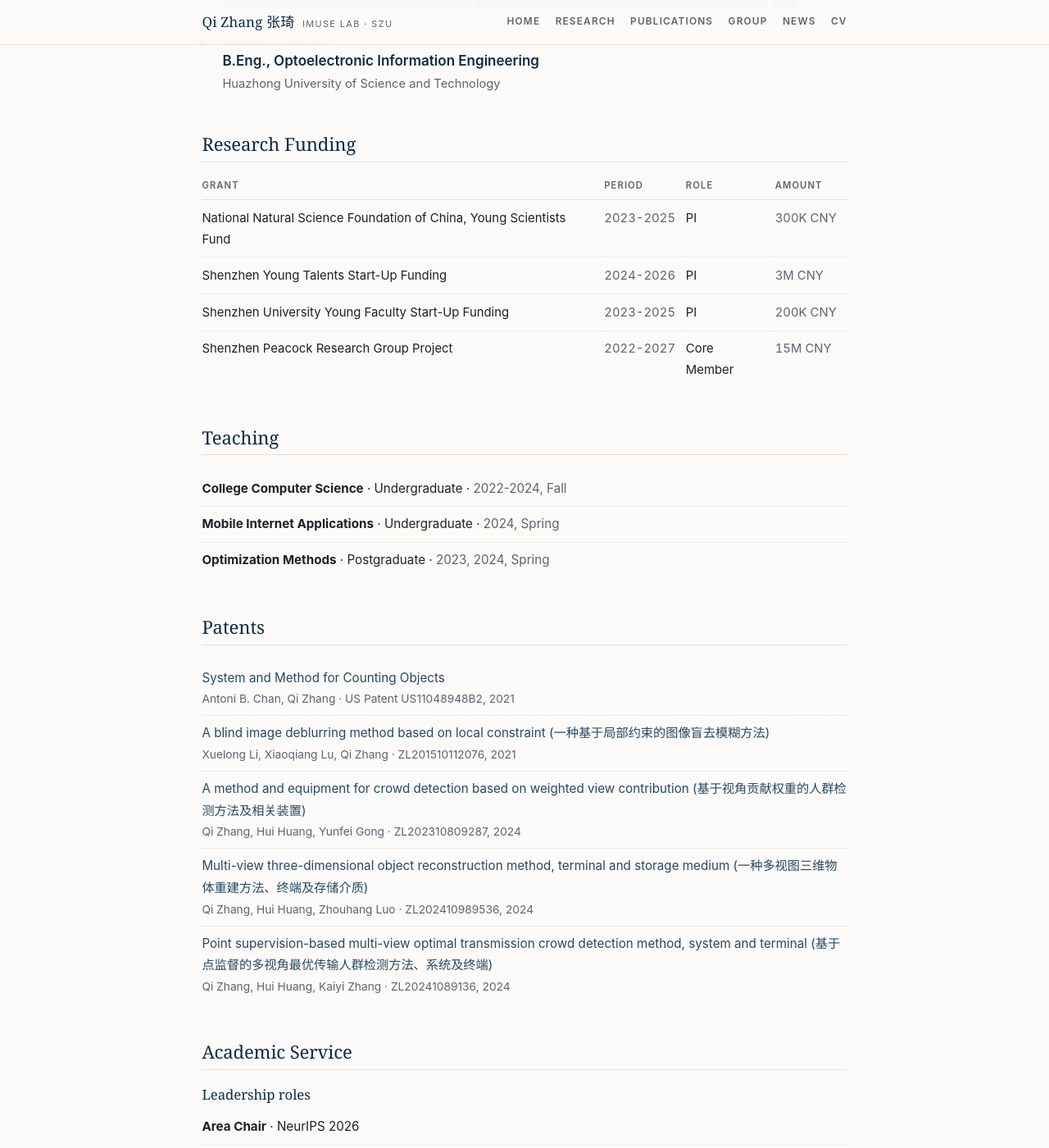
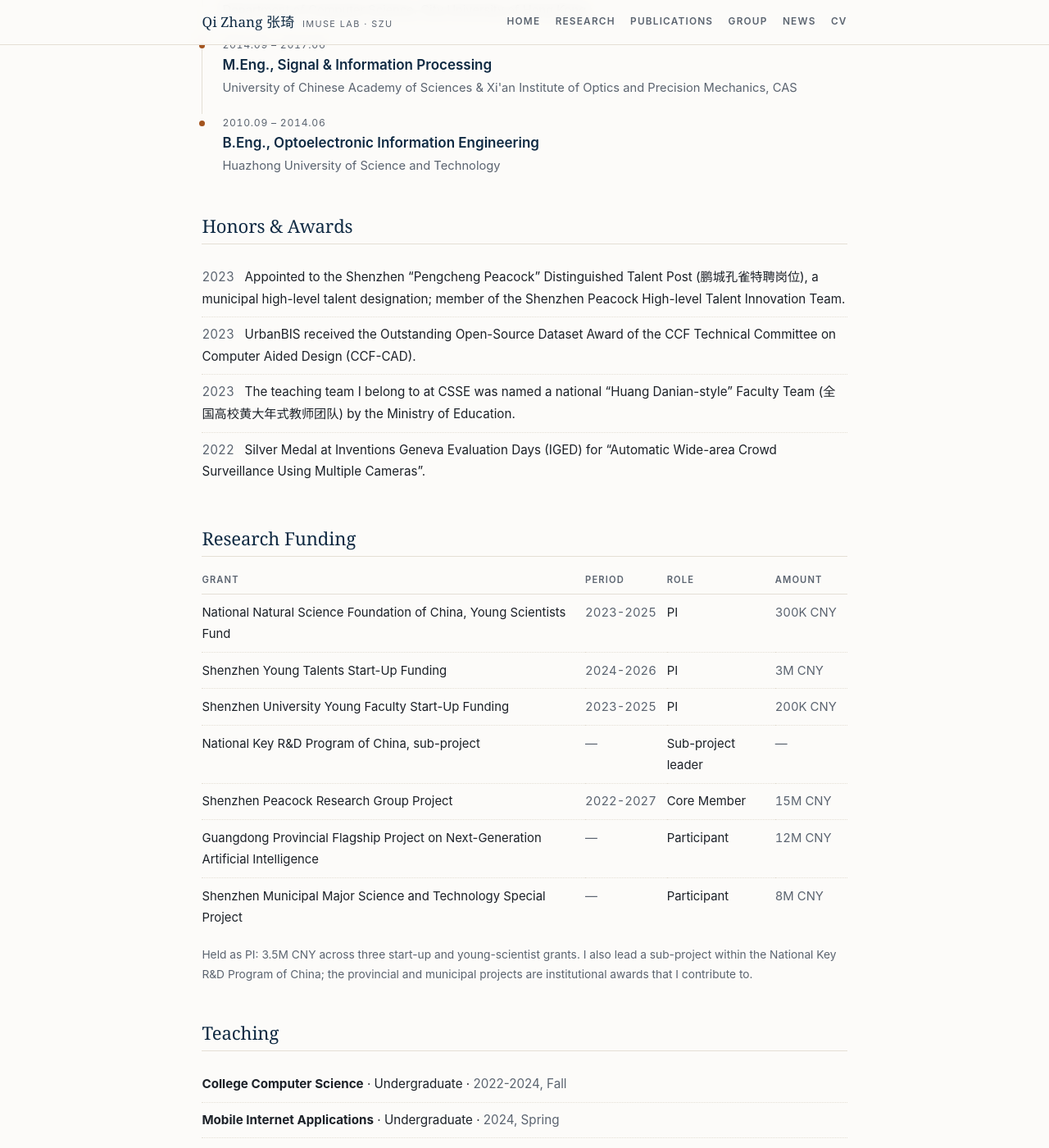
Before and after one commit to zqyq/zqyq.github.io, a Jekyll site: the page built from about/index.html, in a window 1280 px wide and 1400 px high, scrolled down 1264 px. Shown: the whole window at 82% size. Built offline with Jekyll 4.4.1, drawn with Linux system fonts in a browser that asks for light colours; some of the changed text lies outside the part shown.

Commit message:
Carry the credentials the university page already states over to this site
The Chinese staff page at CSSE lists a tenured promotion and doctoral
supervision in 2026, a National Key R&D sub-project, the Pengcheng Peacock
talent post, three society committee seats, ten granted patents and the
2027 Ph.D. pre-admission round. None of it was on this site, so the pages
understated the position they describe.

```diff
--- a/_config.yml
+++ b/_config.yml
@@ -8,6 +8,7 @@
 affiliation_short: Shenzhen University
 affiliation_full: Visual Computing Research Center, College of Computer Science and Software Engineering, Shenzhen University
 email: qi.zhang.opt@gmail.com
+email_szu: qizhang@szu.edu.cn
 github: https://github.com/zqyq
 github_user: zqyq
 linkedin: https://www.linkedin.com/in/qi-zhang-64257488/
--- a/_data/profile.yml
+++ b/_data/profile.yml
@@ -3,9 +3,9 @@
 positions:
   - from: "2026.04"
     to: "now"
-    role: "Associate Professor (Tenured)"
+    role: "Associate Professor (Tenured) & Doctoral Supervisor"
     place: "Visual Computing Research Center, College of Computer Science and Software Engineering, Shenzhen University"
-    note: "Principal Investigator, iMUSE Lab"
+    note: "Principal Investigator, iMUSE Lab &middot; Inspector for postgraduate education, CSSE"
   - from: "2022.08"
     to: "2026.04"
     role: "Assistant Professor"
@@ -46,10 +46,22 @@
     amount: "200K CNY"
     period: "2023-2025"
     role: "PI"
+  - name: "National Key R&D Program of China, sub-project"
+    amount: "&mdash;"
+    period: "&mdash;"
+    role: "Sub-project leader"
   - name: "Shenzhen Peacock Research Group Project"
     amount: "15M CNY"
     period: "2022-2027"
     role: "Core Member"
+  - name: "Guangdong Provincial Flagship Project on Next-Generation Artificial Intelligence"
+    amount: "12M CNY"
+    period: "&mdash;"
+    role: "Participant"
+  - name: "Shenzhen Municipal Major Science and Technology Special Project"
+    amount: "8M CNY"
+    period: "&mdash;"
+    role: "Participant"
 
 teaching:
   - course: "College Computer Science"
@@ -61,6 +73,8 @@
   - course: "Optimization Methods"
     level: "Postgraduate"
     terms: "2023, 2024, Spring"
+
+patent_summary: "Ten granted invention patents to date; the five with public application numbers are listed here."
 
 patents:
   - inventors: ["Antoni B. Chan", "Qi Zhang"]
@@ -83,6 +97,20 @@
     title: "Point supervision-based multi-view optimal transmission crowd detection method, system and terminal (基于点监督的多视角最优传输人群检测方法、系统及终端)"
     number: "ZL20241089136, 2024"
     link: "https://patents.google.com/patent/CN118429781A"
+
+honors:
+  - year: 2023
+    text: "Appointed to the Shenzhen &ldquo;Pengcheng Peacock&rdquo; Distinguished Talent Post (鹏城孔雀特聘岗位), a municipal high-level talent designation; member of the Shenzhen Peacock High-level Talent Innovation Team."
+  - year: 2023
+    text: "UrbanBIS received the Outstanding Open-Source Dataset Award of the CCF Technical Committee on Computer Aided Design (CCF-CAD)."
+  - year: 2023
+    text: "The teaching team I belong to at CSSE was named a national &ldquo;Huang Danian-style&rdquo; Faculty Team (全国高校黄大年式教师团队) by the Ministry of Education."
+  - year: 2022
+    text: "Silver Medal at Inventions Geneva Evaluation Days (IGED) for &ldquo;Automatic Wide-area Crowd Surveillance Using Multiple Cameras&rdquo;."
+
+professional_memberships:
+  - "Technical Committee on 3D Vision, China Society of Image and Graphics (CSIG)"
+  - "Technical Committee on Multimodal Interaction and Cognitive Simulation, China Simulation Society"
 
 service_roles:
   - { what: "Area Chair", venue: "NeurIPS", year: 2026 }
--- a/about/index.html
+++ b/about/index.html
@@ -25,8 +25,10 @@
 
 <address class="chips" style="font-style:normal;margin-top:1.4rem">
   <a class="chip" href="mailto:{{ site.email }}">{{ site.email }}</a>
+  <a class="chip" href="mailto:{{ site.email_szu }}">{{ site.email_szu }}</a>
   <span class="chip">VCC, CSSE, Shenzhen University</span>
   <span class="chip">PI, {{ site.lab }}</span>
+  <span class="chip">Doctoral supervisor</span>
 </address>
 
 <section class="section">
@@ -34,6 +36,11 @@
     <h2>Appointments</h2>
     <a class="section-more" href="/cv/">Printable CV &rarr;</a>
   </div>
+  <p class="small muted" style="margin-bottom:.9rem">
+    Promoted to tenured associate professor in April 2026 and a doctoral supervisor from the same year. Within the
+    college I also serve as an inspector for postgraduate education, reviewing teaching quality across its graduate
+    programmes.
+  </p>
   <ul class="timeline">
     {%- for j in site.data.profile.positions %}
     <li>
@@ -42,6 +49,17 @@
       <div class="where">{{ j.place }}</div>
       {%- if j.note %}<div class="note muted">{{ j.note }}</div>{% endif %}
     </li>
+    {%- endfor %}
+  </ul>
+</section>
+
+<section class="section">
+  <div class="section-head">
+    <h2>Honors &amp; Awards</h2>
+  </div>
+  <ul class="rule-list">
+    {%- for h in site.data.profile.honors %}
+    <li><span class="muted tabnum">{{ h.year }}</span> &nbsp; {{ h.text }}</li>
     {%- endfor %}
   </ul>
 </section>
@@ -63,6 +81,11 @@
     {%- endfor %}
     </tbody>
   </table>
+  <p class="small muted" style="margin-top:.7rem">
+    Held as PI: 3.5M CNY across three start-up and young-scientist grants. I also lead a sub-project within the
+    National Key R&amp;D Program of China; the provincial and municipal projects are institutional awards that I
+    contribute to.
+  </p>
 </section>
 
 <section class="section">
@@ -80,6 +103,7 @@
   <div class="section-head">
     <h2>Patents</h2>
   </div>
+  <p class="small muted" style="margin-bottom:.7rem">{{ site.data.profile.patent_summary }}</p>
   <ul class="rule-list">
     {%- for pt in site.data.profile.patents %}
     <li>
@@ -111,6 +135,13 @@
 
   <h3 style="font-size:1.05rem;margin:1.6rem 0 .6rem">Journal reviewer</h3>
   <p class="small muted">{{ site.data.profile.service_journals | join: " &middot; " }}</p>
+
+  <h3 style="font-size:1.05rem;margin:1.6rem 0 .6rem">Committee memberships</h3>
+  <ul class="rule-list">
+    {%- for c in site.data.profile.professional_memberships %}
+    <li>{{ c }}</li>
+    {%- endfor %}
+  </ul>
 </section>
 
 <section class="section">
--- a/group/index.html
+++ b/group/index.html
@@ -28,6 +28,8 @@
   The lab has <strong>{{ site.data.members.phd | size }} Ph.D. and {{ site.data.members.master | size }}
   master&rsquo;s students</strong>. The {{ site.data.members.alumni | size }} who have graduated went to Ph.D.
   programs (Shenzhen University, NJUPT) or to Huawei, Bilibili, Qihoo&nbsp;360 and Alibaba&rsquo;s Linxi Games.
+  Undergraduates who work with us compete as well: provincial competition prizes, graduation projects selected among
+  the university&rsquo;s outstanding undergraduate theses, and co-authored papers.
 </p>
 
 <img src="/group/photos/GroupPhotos/2025.jpg" alt="iMUSE Lab group photo, 2025"
@@ -41,8 +43,10 @@
     <div>
       <div class="pi-name">{{ site.name }} {{ site.name_cn }}</div>
       <p class="small muted" style="margin-top:.3rem">
-        {{ site.position }}, Shenzhen University. Ph.D. and postdoctoral research at City University of Hong Kong
-        (VISAL lab), then Distinguished Associate Researcher at Guangming Lab before founding {{ site.lab }} in 2022.
+        {{ site.position }} and doctoral supervisor, Shenzhen University; holder of the Shenzhen
+        &ldquo;Pengcheng Peacock&rdquo; distinguished talent post. Ph.D. and postdoctoral research at City University
+        of Hong Kong (VISAL lab), then Distinguished Associate Researcher at Guangming Lab before founding
+        {{ site.lab }} in 2022.
       </p>
       <p class="chips" style="margin-top:.6rem">
         <a class="chip" href="/about/">Full profile</a>
@@ -117,7 +121,15 @@
     We take Ph.D. and master&rsquo;s students every year, and host visiting undergraduates who want a project that
     ends in something published. Prospective students normally join one of three efforts:
     <strong>crowd simulation and generation</strong>, <strong>multi-view 3D reconstruction</strong>, or
-    <strong>4D occupancy forecasting from cameras only</strong>.
+    <strong>4D occupancy forecasting from cameras only</strong>. Undergraduates join either a research project or a
+    competition team, and often start on the applied side of the lab &mdash; embedded AI and mobile application
+    development &mdash; before taking on a paper.
+  </p>
+  <p class="small" style="border-left:3px solid var(--copper);padding:.55rem .8rem;background:rgba(163,84,31,.06);margin-top:1rem">
+    <strong>Ph.D. intake.</strong> The 2026 quota is full. Pre-admission for the 2027 entry opens in the second half
+    of 2026, with university and college scholarships available. Write to
+    <a href="mailto:{{ site.email_szu }}">{{ site.email_szu }}</a> (my institutional address, and the one the
+    college&rsquo;s admissions office recognises) before the round opens rather than after it.
   </p>
   <p>
     What matters to us: you can read a paper and reproduce part of it, you are comfortable with PyTorch and
```
Also changed, not shown: cv/index.html (+14 -1 lines), index.html (+8 -5 lines).
